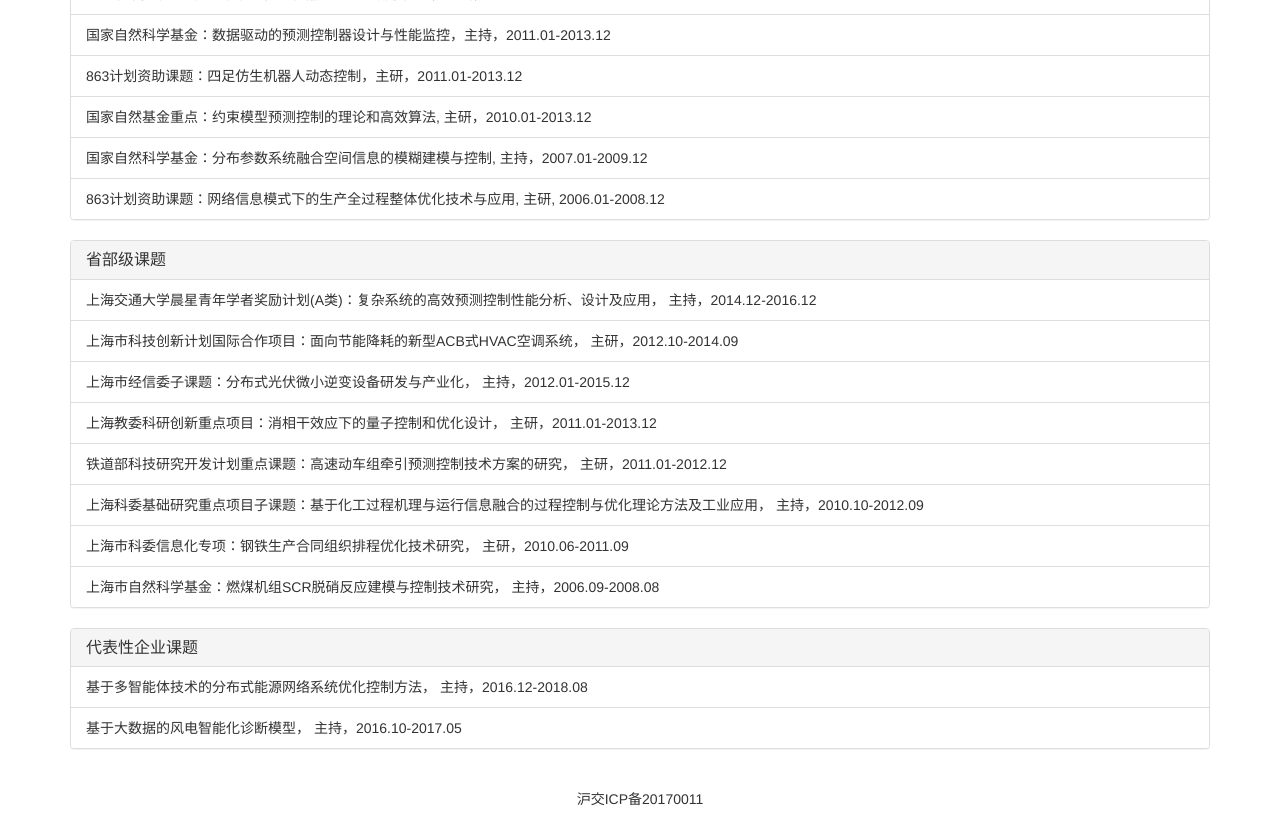
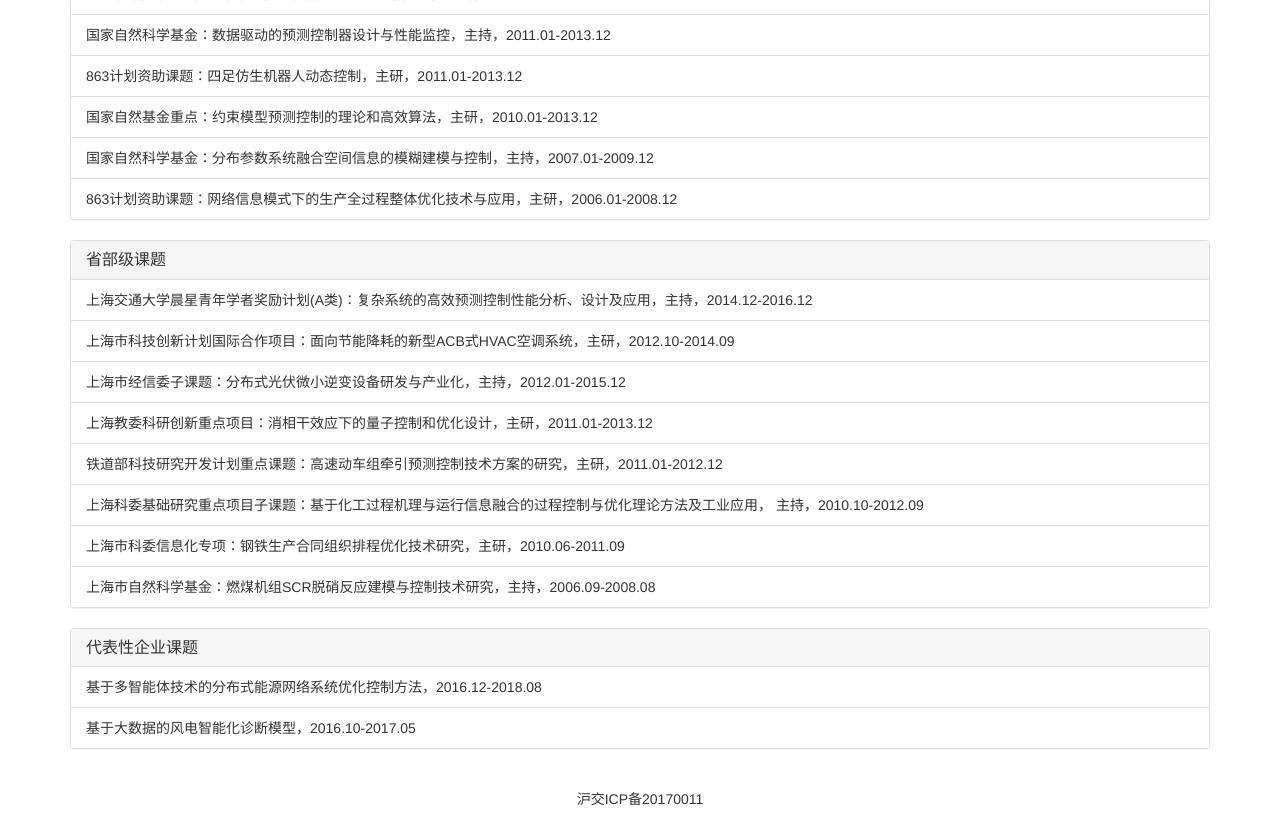
Before and after one commit to academic532/academic532.github.io, a Jekyll site: the page built from research/index.html, in a window 1280 px wide and 1400 px high, scrolled down 466 px. Shown: the part 581-1397 px from the top of the window. Built offline with Jekyll 4.4.1, drawn with Linux system fonts in a browser that asks for light colours; nearby versions of some CDN libraries; some of the changed text lies outside the part shown.

Commit message:
4.20最终提交

```diff
--- a/_data/news.json
+++ b/_data/news.json
@@ -6,7 +6,7 @@
       "link": "http://automation.sjtu.edu.cn/Show.aspx?info_lb=610&info_id=2505&flag=101"
     },
     {
-      "name": "A project Pro.Li participate in is awared 2016CAA Natural Science first prize",
+      "name": "Our research, as a part, won the First Prize of 2016CAA Natural Science Award",
       "link": "http://www.automation.sjtu.edu.cn/show.aspx?info_lb=610&flag=101&info_id=2455"
     },
     {
--- a/_data/projects.json
+++ b/_data/projects.json
@@ -18,29 +18,29 @@
         "973计划子课题：核电站紧急救灾机器人的基础科学问题，主研，2013.01-2017.08",
         "国家自然科学基金：数据驱动的预测控制器设计与性能监控，主持，2011.01-2013.12",
         "863计划资助课题：四足仿生机器人动态控制，主研，2011.01-2013.12",
-        "国家自然基金重点：约束模型预测控制的理论和高效算法, 主研，2010.01-2013.12",
-        "国家自然科学基金：分布参数系统融合空间信息的模糊建模与控制, 主持，2007.01-2009.12",
-        "863计划资助课题：网络信息模式下的生产全过程整体优化技术与应用, 主研, 2006.01-2008.12"
+        "国家自然基金重点：约束模型预测控制的理论和高效算法，主研，2010.01-2013.12",
+        "国家自然科学基金：分布参数系统融合空间信息的模糊建模与控制，主持，2007.01-2009.12",
+        "863计划资助课题：网络信息模式下的生产全过程整体优化技术与应用，主研，2006.01-2008.12"
       ]
     },
     {
       "category": "省部级课题",
       "items": [
-         "上海交通大学晨星青年学者奖励计划(A类)：复杂系统的高效预测控制性能分析、设计及应用， 主持，2014.12-2016.12",
-         "上海市科技创新计划国际合作项目：面向节能降耗的新型ACB式HVAC空调系统， 主研，2012.10-2014.09",
-         "上海市经信委子课题：分布式光伏微小逆变设备研发与产业化， 主持，2012.01-2015.12",
-         "上海教委科研创新重点项目：消相干效应下的量子控制和优化设计， 主研，2011.01-2013.12",
-         "铁道部科技研究开发计划重点课题：高速动车组牵引预测控制技术方案的研究， 主研，2011.01-2012.12",
+         "上海交通大学晨星青年学者奖励计划(A类)：复杂系统的高效预测控制性能分析、设计及应用，主持，2014.12-2016.12",
+         "上海市科技创新计划国际合作项目：面向节能降耗的新型ACB式HVAC空调系统，主研，2012.10-2014.09",
+         "上海市经信委子课题：分布式光伏微小逆变设备研发与产业化，主持，2012.01-2015.12",
+         "上海教委科研创新重点项目：消相干效应下的量子控制和优化设计，主研，2011.01-2013.12",
+         "铁道部科技研究开发计划重点课题：高速动车组牵引预测控制技术方案的研究，主研，2011.01-2012.12",
          "上海科委基础研究重点项目子课题：基于化工过程机理与运行信息融合的过程控制与优化理论方法及工业应用， 主持，2010.10-2012.09",
-         "上海市科委信息化专项：钢铁生产合同组织排程优化技术研究， 主研，2010.06-2011.09",
-         "上海市自然科学基金：燃煤机组SCR脱硝反应建模与控制技术研究， 主持，2006.09-2008.08"
+         "上海市科委信息化专项：钢铁生产合同组织排程优化技术研究，主研，2010.06-2011.09",
+         "上海市自然科学基金：燃煤机组SCR脱硝反应建模与控制技术研究，主持，2006.09-2008.08"
       ]
     },
     {
       "category": "代表性企业课题",
       "items": [
-        "基于多智能体技术的分布式能源网络系统优化控制方法， 主持，2016.12-2018.08",
-        "基于大数据的风电智能化诊断模型， 主持，2016.10-2017.05"
+        "基于多智能体技术的分布式能源网络系统优化控制方法，2016.12-2018.08",
+        "基于大数据的风电智能化诊断模型，2016.10-2017.05"
       ]
     }
   ]
```
Also changed, not shown: _data/research.json (+5 -5 lines).
